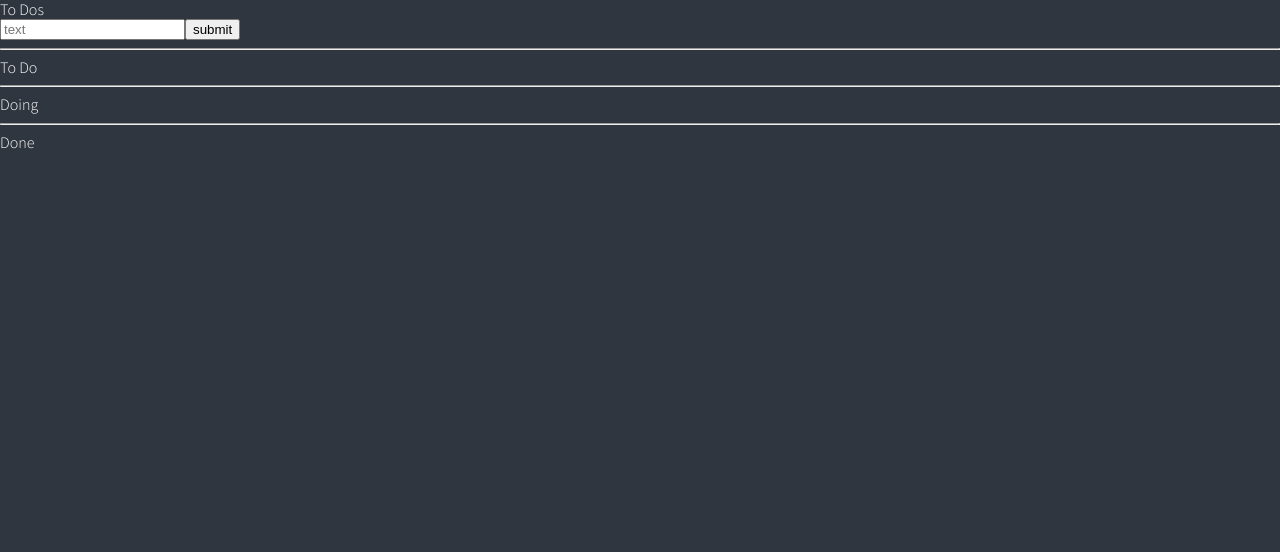
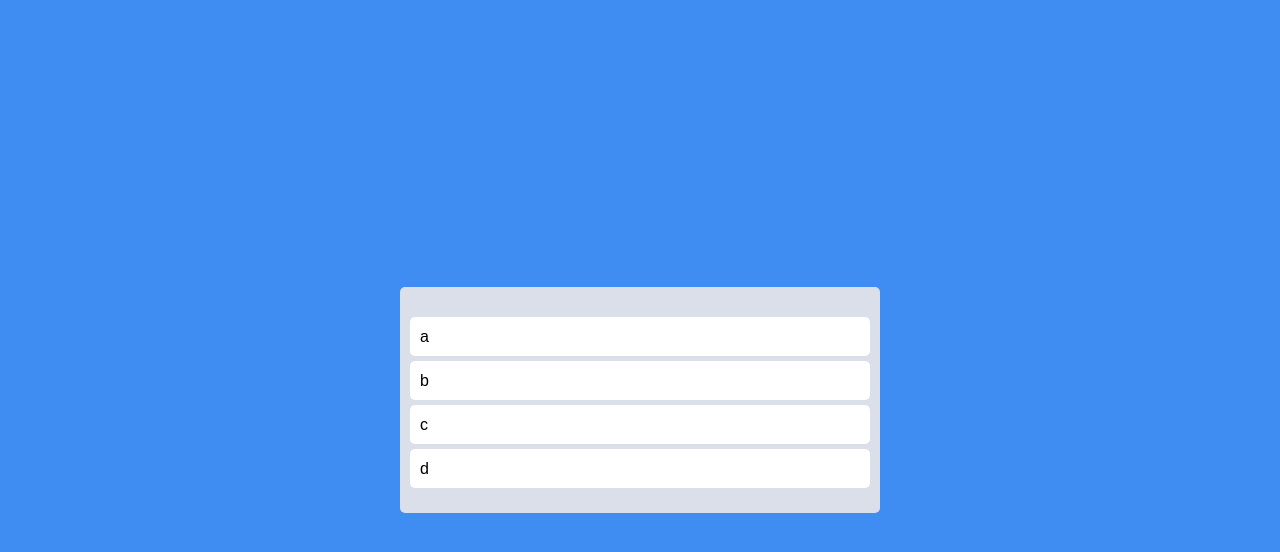
Before and after one commit to aajju/react-master-todo, a React (Create React App) app: page / in a window 1280 px wide. Shown: the top 552 px of the page. Built offline with nearby package versions, Linux system fonts and the light colour scheme.

Commit message:
trello init

```diff
--- a/package.json
+++ b/package.json
@@ -11,6 +11,7 @@
     "@types/react": "^17.0.38",
     "@types/react-dom": "^17.0.11",
     "react": "^17.0.2",
+    "react-beautiful-dnd": "^13.1.0",
     "react-dom": "^17.0.2",
     "react-hook-form": "^7.22.5",
     "react-scripts": "5.0.0",
@@ -44,6 +45,7 @@
     ]
   },
   "devDependencies": {
+    "@types/react-beautiful-dnd": "^13.1.2",
     "@types/styled-components": "^5.1.19"
   }
 }
--- a/src/App.tsx
+++ b/src/App.tsx
@@ -1,80 +1,68 @@
-import React, { useState } from "react";
-import { createGlobalStyle } from "styled-components";
-import TempValid from "./TempValid";
-import Todos from "./Todos";
+import { DragDropContext, Droppable, Draggable } from "react-beautiful-dnd";
+import styled from "styled-components";
 
-const GlobalStyle = createGlobalStyle`
-@import url('https://fonts.googleapis.com/css2?family=Source+Sans+Pro:wght@300;400&display=swap');
-
-html, body, div, span, applet, object, iframe,
-h1, h2, h3, h4, h5, h6, p, blockquote, pre,
-a, abbr, acronym, address, big, cite, code,
-del, dfn, em, img, ins, kbd, q, s, samp,
-small, strike, strong, sub, sup, tt, var,
-b, u, i, center,
-dl, dt, dd, menu, ol, ul, li,
-fieldset, form, label, legend,
-table, caption, tbody, tfoot, thead, tr, th, td,
-article, aside, canvas, details, embed,
-figure, figcaption, footer, header, hgroup,
-main, menu, nav, output, ruby, section, summary,
-time, mark, audio, video {
-margin: 0;
-padding: 0;
-border: 0;
-font-size: 100%;
-font: inherit;
-vertical-align: baseline;
-}
-/* HTML5 display-role reset for older browsers */
-article, aside, details, figcaption, figure,
-footer, header, hgroup, main, menu, nav, section {
-display: block;
-}
-/* HTML5 hidden-attribute fix for newer browsers */
-*[hidden] {
-display: none;
-}
-body {
-line-height: 1;
-}
-menu, ol, ul {
-  list-style: none;
-}
-blockquote, q {
-  quotes: none;
-}
-blockquote:before, blockquote:after,
-q:before, q:after {
-  content: '';
-  content: none;
-}
-table {
-  border-collapse: collapse;
-  border-spacing: 0;
-}
-* {
-  box-sizing: border-box;
-}
-body {
-  font-weight: 300;
-  font-family: 'Source Sans Pro', sans-serif;
-  background-color:${(props) => props.theme.bgColor};
-  color:${(props) => props.theme.textColor};
-  line-height: 1.2;
-}
-a {
-  text-decoration:none;
-  color:inherit;
-}
+const Wrapper = styled.div`
+  display: flex;
+  max-width: 480px;
+  width: 100%;
+  margin: 0 auto;
+  justify-content: center;
+  align-items: center;
+  height: 100vh;
 `;
 
+const Boards = styled.div`
+  display: grid;
+  width: 100%;
+  grid-template-columns: repeat(1, 1fr);
+`;
+
+const Board = styled.div`
+  padding: 20px 10px;
+  padding-top: 30px;
+  background-color: ${(props) => props.theme.boardColor};
+  border-radius: 5px;
+  min-height: 200px;
+`;
+
+const Card = styled.div`
+  border-radius: 5px;
+  margin-bottom: 5px;
+  padding: 10px 10px;
+  background-color: ${(props) => props.theme.cardColor};
+`;
+
+const todos = ["a", "b", "c", "d"];
+
 function App() {
+  const onDragEnd = () => {};
   return (
-    <>
-      <GlobalStyle />
-      <Todos />
-    </>
+    <DragDropContext onDragEnd={onDragEnd}>
+      <Wrapper>
+        <Boards>
+          <Droppable droppableId="one">
+            {(provided) => (
+              <Board ref={provided.innerRef} {...provided.droppableProps}>
+                {todos.map((todo, index) => (
+                  <Draggable key={index} index={index} draggableId={todo}>
+                    {(provided) => (
+                      <Card
+                        ref={provided.innerRef}
+                        {...provided.draggableProps}
+                        {...provided.dragHandleProps}
+                      >
+                        {todo}
+                      </Card>
+                    )}
+                  </Draggable>
+                ))}
+                {provided.placeholder}
+              </Board>
+            )}
+          </Droppable>
+        </Boards>
+      </Wrapper>
+    </DragDropContext>
   );
 }
 
--- a/src/CreateTodo.tsx
+++ /dev/null
@@ -1,42 +0,0 @@
-import { useSetRecoilState, useRecoilState } from "recoil";
-import { useForm } from "react-hook-form";
-import { Categoris, todoListState, TODOS_KEY } from "./atoms";
-import { useEffect } from "react";
-interface IForm {
-  todo: string;
-}
-function CreateTodo() {
-  const [todoList, setTodoList] = useRecoilState(todoListState);
-  //   const setTodoList = useSetRecoilState(todoListState);
-  const {
-    register,
-    handleSubmit,
-    setValue,
-    formState: { errors },
-  } = useForm<IForm>();
-
-  const onSubmit = ({ todo }: IForm) => {
-    let idNow = Date.now();
-    setTodoList((oldToDos) => [
-      { text: todo, id: idNow, category: Categoris.TO_DO },
-      ...oldToDos,
-    ]);
-    setValue("todo", "");
-  };
-
-  useEffect(() => {
-    localStorage.setItem(TODOS_KEY, JSON.stringify(todoList));
-  }, [todoList]);
-  //   console.log(todoList, "submit");
-  return (
-    <>
-      <form onSubmit={handleSubmit(onSubmit)}>
-        <input {...register("todo")} placeholder="text" />
-        <button>submit</button>
-      </form>
-      {/* <span>{errors?.todo?.message}</span> */}
-    </>
-  );
-}
-
-export default CreateTodo;
--- a/src/TodoList.tsx
+++ /dev/null
@@ -1,65 +0,0 @@
-import React from "react";
-import { Categoris, ITodoList, todoListState, todoSelector } from "./atoms";
-import { useRecoilValue, useSetRecoilState } from "recoil";
-
-function TodoList({ text, category, id }: ITodoList) {
-  //   const [todos, setTodos] = useRecoilState(todoListState);
-  const setTodos = useSetRecoilState(todoListState);
-  const [todo, doing, done] = useRecoilValue(todoSelector);
-  //   console.log(todo, doing, done);
-
-  const onClick = (event: React.MouseEvent<HTMLButtonElement>) => {
-    // console.log(event.currentTarget.value);
-    //   console.log(todos, "in onClick");
-    const {
-      currentTarget: { name },
-    } = event;
-
-    setTodos((oldTodos) => {
-      const targetIndex = oldTodos.findIndex((todo) => todo.id === id);
-      const newTodo = { text, id, category: name as any };
-      return [
-        ...oldTodos.slice(0, targetIndex),
-        newTodo,
-        ...oldTodos.slice(targetIndex + 1),
-      ];
-    });
-  };
-
-  const onDeleteClick = () => {
-    // console.log(event);
-    setTodos((oldTodos) => {
-      const targetIndex = oldTodos.findIndex((todo) => todo.id === id);
-      return [
-        ...oldTodos.slice(0, targetIndex),
-        ...oldTodos.slice(targetIndex + 1),
-      ];
-    });
-  };
-
-  //   console.log(todos);
-
-  return (
-    <li>
-      <span> {text}</span>
-      {category !== Categoris.TO_DO && (
-        <button name={Categoris.TO_DO} onClick={onClick}>
-          todo
-        </button>
-      )}
-      {category !== Categoris.DOING && (
-        <button name={Categoris.DOING} onClick={onClick}>
-          doing
-        </button>
-      )}
-      {category !== Categoris.DONE && (
-        <button name={Categoris.DONE} onClick={onClick}>
-          done
-        </button>
-      )}
-      <button onClick={onDeleteClick}>delete</button>
-    </li>
-  );
-}
-
-export default TodoList;
--- a/src/Todos.tsx
+++ /dev/null
@@ -1,70 +0,0 @@
-import { useRecoilValue, useRecoilState } from "recoil";
-import { Categoris, todoListState } from "./atoms";
-import CreateTodo from "./CreateTodo";
-import TodoList from "./TodoList";
-
-function Todos() {
-  const [todos, setTodoList] = useRecoilState(todoListState);
-  // const todos = useRecoilValue(todoListState);
-  //   console.log(errors.todo);
-
-  return (
-    <div>
-      <h1>To Dos</h1>
-      <CreateTodo />
-      <hr />
-
-      <h2>To Do</h2>
-      <ul>
-        {todos.map(
-          (todo) =>
-            // <TodoList key={todo.id} {...todo} />
-            todo.category === Categoris.TO_DO && (
-              <TodoList
-                key={todo.id}
-                text={todo.text}
-                id={todo.id}
-                category={todo.category}
-              />
-            )
-        )}
-      </ul>
-      <hr />
-
-      <h2>Doing</h2>
-      <ul>
-        {todos.map(
-          (todo) =>
-            // <TodoList key={todo.id} {...todo} />
-            todo.category === Categoris.DOING && (
-              <TodoList
-                key={todo.id}
-                text={todo.text}
-                id={todo.id}
-                category={todo.category}
-              />
-            )
-        )}
-      </ul>
-      <hr />
-
-      <h2>Done</h2>
-      <ul>
-        {todos.map(
-          (todo) =>
-            // <TodoList key={todo.id} {...todo} />
-            todo.category === Categoris.DONE && (
-              <TodoList
-                key={todo.id}
-                text={todo.text}
-                id={todo.id}
-                category={todo.category}
-              />
-            )
-        )}
-      </ul>
-    </div>
-  );
-}
-
-export default Todos;
--- a/src/atoms.ts
+++ b/src/atoms.ts
@@ -1,45 +1 @@
 import { atom, selector, useSetRecoilState } from "recoil";
-
-export const TODOS_KEY = "todoListState";
-
-export enum Categoris {
-  "TO_DO" = "TO_DO",
-  "DOING" = "DOING",
-  "DONE" = "DONE",
-}
-
-export interface ITodoList {
-  text: string;
-  id: number;
-  category: Categoris;
-}
-
-export const todoListState = atom<ITodoList[]>({
-  key: TODOS_KEY,
-  default: JSON.parse(localStorage.getItem(TODOS_KEY) || "[]"),
-});
-
-export const todoSelector = selector({
-  key: "todoSelector",
-  get: ({ get }) => {
-    const todos = get(todoListState);
-    // console.log(todos);
-    return [
-      todos.filter((todo) => todo.category === Categoris.TO_DO),
-      todos.filter((todo) => todo.category === Categoris.DOING),
-      todos.filter((todo) => todo.category === Categoris.DONE),
-    ];
-  },
-});
-
-// export const toDoSelector = selector({
-//   key: "toDoSelector",
-//   get: ({ get }) => {
-//     const toDos = get(toDoState);
-//     return [
-//       toDos.filter((toDo) => toDo.category === "TO_DO"),
-//       toDos.filter((toDo) => toDo.category === "DOING"),
-//       toDos.filter((toDo) => toDo.category === "DONE"),
-//     ];
-//   },
-// });
--- a/src/index.tsx
+++ b/src/index.tsx
@@ -1,14 +1,79 @@
+import App from "./App";
+import { darkTheme } from "./theme";
+import ReactDOM from "react-dom";
+import { createGlobalStyle, ThemeProvider } from "styled-components";
 import React from "react";
-import ReactDOM from "react-dom";
-import App from "./App";
-import { ThemeProvider } from "styled-components";
-import { darkTheme } from "./theme";
 import { RecoilRoot } from "recoil";
+
+const GlobalStyle = createGlobalStyle`
+@import url('https://fonts.googleapis.com/css2?family=Source+Sans+Pro:wght@300;400&display=swap');
+html, body, div, span, applet, object, iframe,
+h1, h2, h3, h4, h5, h6, p, blockquote, pre,
+a, abbr, acronym, address, big, cite, code,
+del, dfn, em, img, ins, kbd, q, s, samp,
+small, strike, strong, sub, sup, tt, var,
+b, u, i, center,
+dl, dt, dd, menu, ol, ul, li,
+fieldset, form, label, legend,
+table, caption, tbody, tfoot, thead, tr, th, td,
+article, aside, canvas, details, embed,
+figure, figcaption, footer, header, hgroup,
+main, menu, nav, output, ruby, section, summary,
+time, mark, audio, video {
+  margin: 0;
+  padding: 0;
+  border: 0;
+  font-size: 100%;
+  font: inherit;
+  vertical-align: baseline;
+}
+/* HTML5 display-role reset for older browsers */
+article, aside, details, figcaption, figure,
+footer, header, hgroup, main, menu, nav, section {
+  display: block;
+}
+/* HTML5 hidden-attribute fix for newer browsers */
+*[hidden] {
+    display: none;
+}
+body {
+  line-height: 1;
+}
+menu, ol, ul {
+  list-style: none;
+}
+blockquote, q {
+  quotes: none;
+}
+blockquote:before, blockquote:after,
+q:before, q:after {
+  content: '';
+  content: none;
+}
+table {
+  border-collapse: collapse;
+  border-spacing: 0;
+}
+* {
+  box-sizing: border-box;
+}
+body {
+  font-weight: 300;
+  font-family: 'Source Sans Pro', sans-serif;
+  background-color:${(props) => props.theme.bgColor};
+  line-height: 1.2;
+}
+a {
+  text-decoration:none;
+  color:inherit;
+}
+`;
 
 ReactDOM.render(
   <React.StrictMode>
     <RecoilRoot>
       <ThemeProvider theme={darkTheme}>
+        <GlobalStyle />
         <App />
       </ThemeProvider>
     </RecoilRoot>
--- a/src/styled.d.ts
+++ b/src/styled.d.ts
@@ -2,8 +2,8 @@ import "styled-components";
 
 declare module "styled-components" {
   export interface DefaultTheme {
-    textColor: string;
     bgColor: string;
-    accentColor: string;
+    boardColor: string;
+    cardColor: string;
   }
 }
--- a/src/theme.ts
+++ b/src/theme.ts
@@ -1,7 +1,7 @@
 import { DefaultTheme } from "styled-components";
 
 export const darkTheme: DefaultTheme = {
-  bgColor: "#2f3640",
-  textColor: "white",
-  accentColor: "#9c88ff",
+  bgColor: "#3F8CF2",
+  boardColor: "#DADFE9",
+  cardColor: "white",
 };
```
Also changed, not shown: 1 other file (tests, documents, lock files or other folders).
